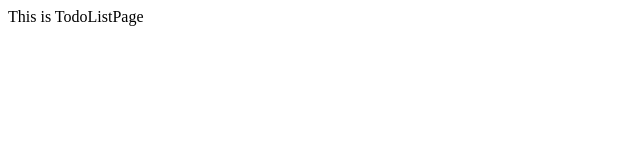
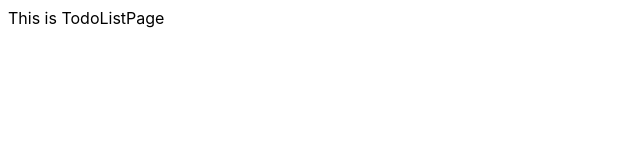
Before and after one commit to cookibisket/fullstack-todolist-201903, a React (Create React App) app: page / in a window 1280 px wide. Shown: the top 160 px of the page, without its empty margins (0-640 px from the left). Built offline with nearby package versions, Linux system fonts and the light colour scheme.

Commit message:
step3 node-sass

```diff
--- a/package.json
+++ b/package.json
@@ -5,6 +5,7 @@
   "dependencies": {
     "global": "^4.3.2",
     "jshint": "^2.10.2",
+    "node-sass": "^4.11.0",
     "react": "^16.8.4",
     "react-dom": "^16.8.4",
     "react-router-dom": "^5.0.0",
--- /dev/null
+++ b/src/assets/scss/common.scss
@@ -0,0 +1,5 @@
+@charset 'UTF-8';
+
+@import './common/base';
+@import './common/variables';
+@import './common/mixins';
--- /dev/null
+++ b/src/assets/scss/common/_base.scss
@@ -0,0 +1,11 @@
+html {
+  font-size: 10px;
+  line-height: 10px;
+}
+
+body {
+  font-family: -apple-system, BlinkMacSystemFont, 'Segoe UI', Roboto, Oxygen, Ubuntu, Cantarell, 'Open Sans', 'Helvetica Neue', sans-serif;
+  font-size: 1.6rem;
+  line-height: 2rem;
+  color: #000;
+}
--- /dev/null
+++ b/src/assets/scss/common/_mixins.scss
@@ -0,0 +1 @@
+// mixins
--- /dev/null
+++ b/src/assets/scss/common/_variables.scss
@@ -0,0 +1 @@
+// variables
--- a/src/index.js
+++ b/src/index.js
@@ -1,5 +1,6 @@
 import React from 'react';
 import ReactDOM from 'react-dom';
 import Routes from './routes';
+import './assets/scss/common.scss'
 
 ReactDOM.render(<Routes />, document.getElementById('root'));
```
Also changed, not shown: 1 other file (tests, documents, lock files or other folders).
